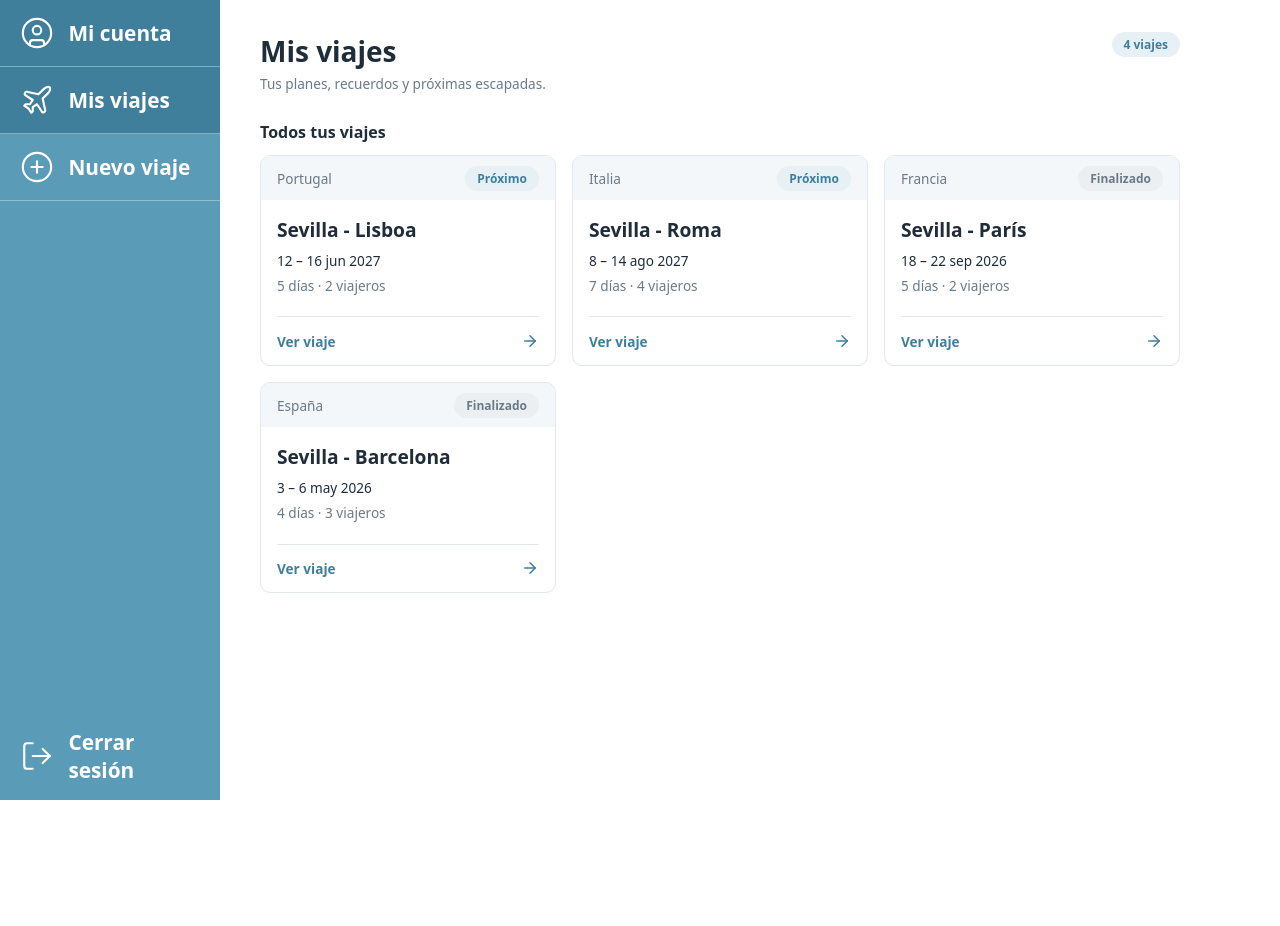
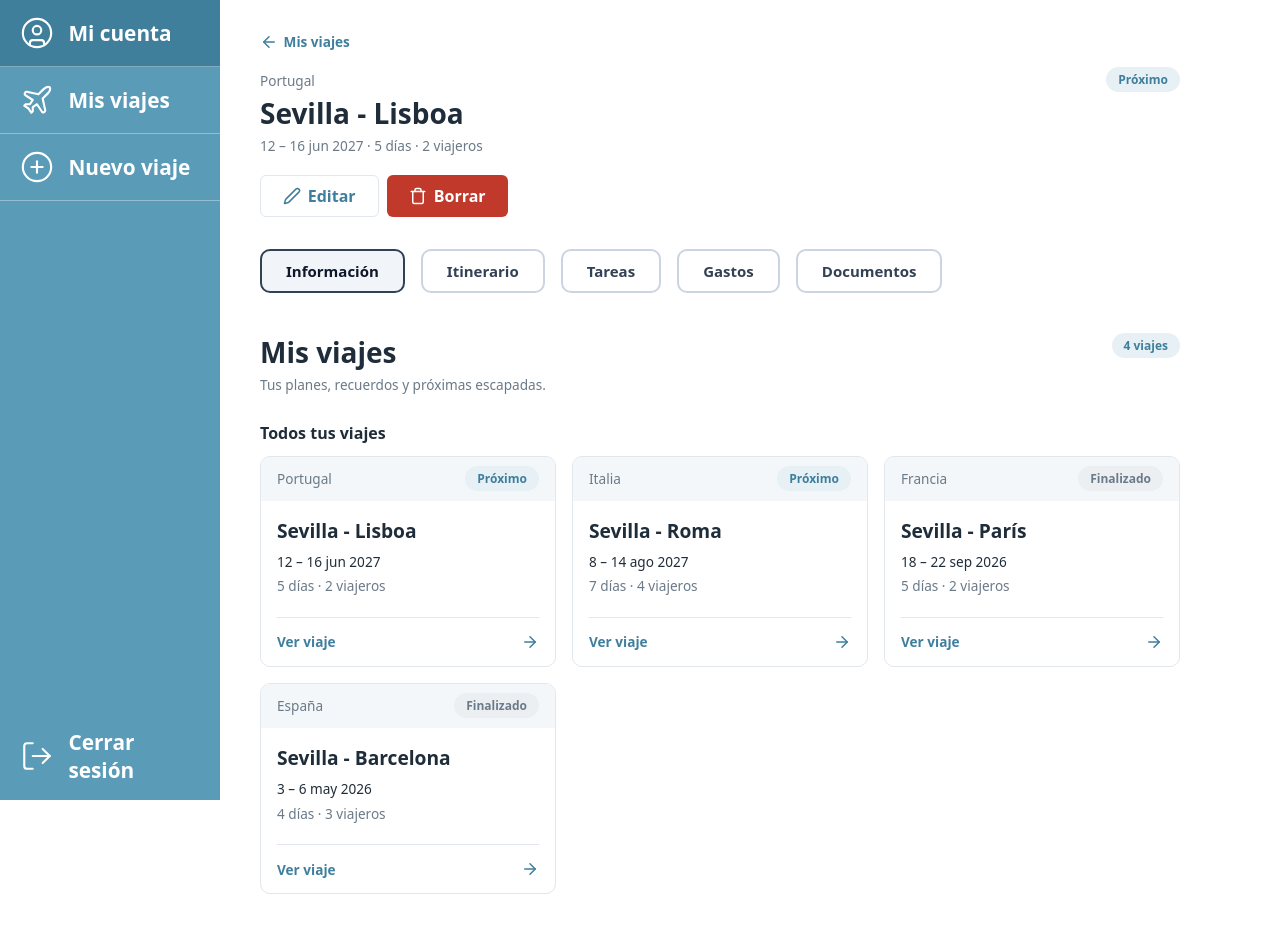
Before and after one commit to julgargil/travel-planner-, an Angular app in the folder frontend/: page /viajes/1/informacion in a window 1280 px wide. Before the commit this address led to /viajes. Before the commit the page ends 800 px from the top, so only its background shows below. Built offline with nearby package versions, Linux system fonts and the light colour scheme.

Commit message:
feat(viajes): añadir botones de navegacion en detalle de viaje

```diff
--- a/frontend/src/app/features/viajes/pages/detalle-viaje/detalle-viaje.css
+++ b/frontend/src/app/features/viajes/pages/detalle-viaje/detalle-viaje.css
@@ -1,3 +1,4 @@
+/* --- ESTILOS DE JULIA (Mantenidos) --- */
 .volver {
   display: inline-flex;
   align-items: center;
@@ -21,8 +22,38 @@
   gap: 0.4rem;
 }
 
-.secciones {
+/* --- NUESTRA BOTONERA HORIZONTAL --- */
+.navegacion-secciones {
   display: flex;
-  flex-direction: column;
-  gap: 1rem;
+  gap: 16px;
+  margin-bottom: 40px;
+  margin-top: 32px;
+  flex-wrap: wrap;
 }
+
+.btn-seccion {
+  padding: 10px 24px;
+  background: #ffffff;
+  border: 2px solid #cbd5e1;
+  border-radius: 10px;
+  color: #334155;
+  text-decoration: none;
+  font-size: 15px;
+  font-weight: 600;
+  cursor: pointer;
+  transition: all 0.2s ease;
+}
+
+.btn-seccion:hover {
+  background: #f8fafc;
+}
+
+.btn-seccion.activo {
+  border-color: #334155;
+  color: #0f172a;
+  background-color: #f1f5f9;
+}
+
+.contenido-dinamico {
+  width: 100%;
+}
--- a/frontend/src/app/features/viajes/pages/detalle-viaje/detalle-viaje.html
+++ b/frontend/src/app/features/viajes/pages/detalle-viaje/detalle-viaje.html
@@ -1,3 +1,4 @@
+<!-- Botón de volver de Julia -->
 <a class="volver" routerLink="/viajes">
   <svg class="icono" viewBox="0 0 24 24" aria-hidden="true">
     <path d="m12 19-7-7 7-7" />
@@ -6,6 +7,7 @@
   Mis viajes
 </a>
 
+<!-- Cabecera de Julia con los datos reales -->
 <div class="cabecera">
   <div>
     <p class="apagado">{{ viaje.pais }}</p>
@@ -15,7 +17,7 @@
   <span class="pastilla" [class.pastilla-gris]="viaje.estado === 'Finalizado'">{{ viaje.estado }}</span>
 </div>
 
-<!-- Solo interfaz: de momento los botones no hacen nada. -->
+<!-- Botones de Editar y Borrar de Julia -->
 <div class="acciones">
   <button type="button" class="boton boton-secundario">
     <svg class="icono" viewBox="0 0 24 24" aria-hidden="true">
@@ -33,10 +35,16 @@
   </button>
 </div>
 
-<!-- Cada compañero trabaja SOLO dentro de su carpeta: actividades/, tareas/, gastos/, documentos/ -->
-<div class="secciones">
-  <app-actividades />
-  <app-tareas />
-  <app-gastos />
-  <app-documentos />
-</div>
+<!-- NUESTRA BOTONERA DE NAVEGACIÓN -->
+<nav class="navegacion-secciones">
+  <a routerLink="informacion" routerLinkActive="activo" class="btn-seccion">Información</a>
+  <a routerLink="itinerario" routerLinkActive="activo" class="btn-seccion">Itinerario</a>
+  <a routerLink="tareas" routerLinkActive="activo" class="btn-seccion">Tareas</a>
+  <a routerLink="gastos" routerLinkActive="activo" class="btn-seccion">Gastos</a>
+  <a routerLink="documentos" routerLinkActive="activo" class="btn-seccion">Documentos</a>
+</nav>
+
+<!-- EL CONTENEDOR DINÁMICO (Aquí se carga la sección que pulses) -->
+<main class="contenido-dinamico">
+  <router-outlet></router-outlet>
+</main>
```
Also changed, not shown: frontend/src/app/app.routes.ts (+19 -2 lines), frontend/src/app/features/viajes/pages/detalle-viaje/detalle-viaje.ts (+5 -7 lines), 1 other file (tests, documents, lock files or other folders).
